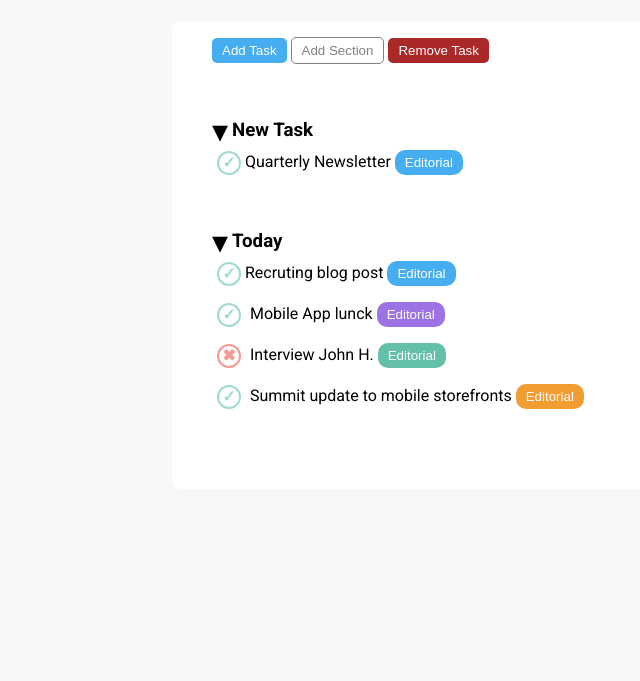
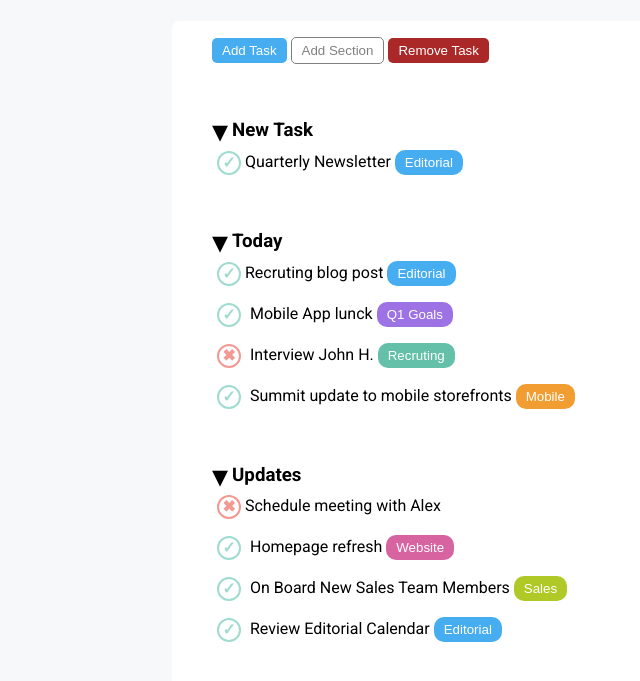
Before and after one commit to giuseppevignanello/html-css-toboolist, a plain HTML site: page index.html in a window 1280 px wide. Shown: the part 83-764 px from the top of the page, without its empty margins (0-640 px from the left). Drawn offline with Linux system fonts and the light colour scheme.

Commit message:
Add update section

```diff
--- a/index.html
+++ b/index.html
@@ -54,21 +54,46 @@
             <div class="task-item">
                 <span class="symbol check">&check;</span>
                 <span class="task-item"> Mobile App lunck</span>
-                <button class="buttons purple-button bradius10"> Editorial </button>
+                <button class="buttons purple-button bradius10"> Q1 Goals</button>
             </div>
             <div class="task-item">
                 <span class="symbol cancel">&#10006;</span>
                 <span class="task-item"> Interview John H.</span>
-                <button class="buttons dark-green-button bradius10"> Editorial </button>
+                <button class="buttons dark-green-button bradius10"> Recruting </button>
             </div>
             <div class="task-item">
                 <span class="symbol check">&check;</span>
                 <span class="task-item"> Summit update to mobile storefronts</span>
-                <button class="buttons orange-button bradius10"> Editorial </button>
+                <button class="buttons orange-button bradius10"> Mobile </button>
             </div>
+        </section>
+            <!-- /Today section -->
+            <section class="task">
+            <span id="triangle"> &blacktriangledown;</span>
+            <h3 class="task-title">Updates</h3>
+            <div class="task-item">
+                <span class="symbol cancel">&#10006;</span>
+                <span> Schedule meeting with Alex</span>
+            </div>
+            <div class="task-item">
+                <span class="symbol check">&check;</span>
+                <span class="task-item"> Homepage refresh</span>
+                <button class="buttons fuchsia-button bradius10"> Website </button>
+            </div>
+            <div class="task-item">
+                <span class="symbol check">&check;</span>
+                <span class="task-item"> On Board New Sales Team Members</span>
+                <button class="buttons light-green-button bradius10"> Sales </button>
+            </div>
+            <div class="task-item">
+                <span class="symbol check">&check;</span>
+                <span class="task-item"> Review Editorial Calendar</span>
+                <button class="buttons sky-blue-button bradius10"> Editorial </button>
+            </div>
+        </section>
+        <!-- /Updates section -->
 
-            <!-- /Today section -->
-        </section>
+
     </main>
     <!-- /#app-main -->
     <footer id="app-footer">
```
